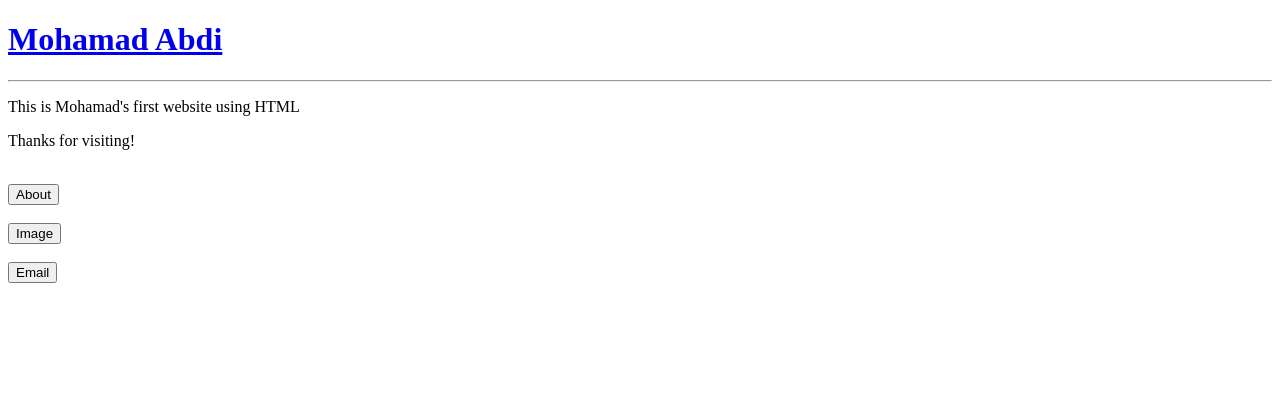
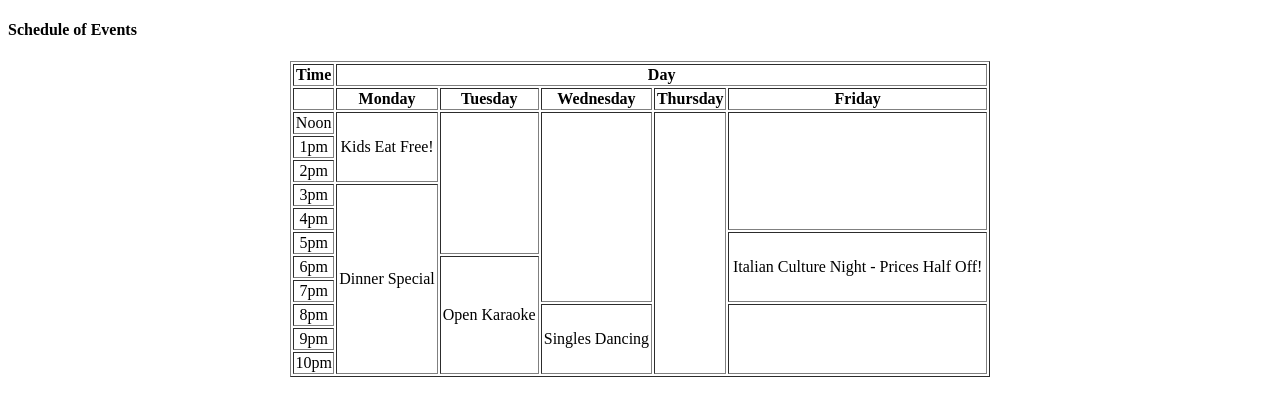
Before and after one commit to abdimoh596/First_Repository, a plain HTML site: page index.html in a window 1280 px wide. Drawn offline with Linux system fonts and the light colour scheme.

Commit message:
different change for fun

```diff
--- a/index.html
+++ b/index.html
@@ -1,32 +1,125 @@
 <!DOCTYPE html>
 
 <html>
+<head>
+    <title>Schedule of Events</title>
+</head>
+<body>
+    <h4>Schedule of Events</h4>
 
-<head>
-    <title>Mohamad's Website</title>
-</head>
+    <table border="1" width="700" height="300" align="center">
+        <tr>
+            <th>Time
+            </th>
 
-<body>
-    <a href="index.html">
-        <h1>Mohamad Abdi</h1>
-    </a>
-    <hr>
-    <p>This is Mohamad's first website using HTML</p>
-    <p>Thanks for visiting!</p>
-    <br>
-    <a href="page2.html", title="About Mohamad Abdi">
-        <button>About</button>
-    </a>
-    <br>
-    <br>
-    <a href="image.html", title="Picture of Mohamad Abdi">
-        <button>Image</button>
-    </a>
-    <br>
-    <br>
-    <a href="mailto:abdimoh596@gmail.com", title="Email Mohamad">
-        <button>Email</button>
-    </a>
+            <th colspan="5">Day
+            </th>
+        </tr>
+
+        <tr>
+            <th>
+            </th>
+
+            <th>Monday
+            </th>
+
+            <th>Tuesday
+            </th>
+
+            <th>Wednesday
+            </th>
+
+            <th>Thursday
+            </th>
+
+            <th>Friday
+            </th>
+        </tr>
+
+        <tr>
+            <th><span style="font-weight: normal;">Noon</span>
+            </th>
+
+            <th rowspan="3"><span style="font-weight: normal;">Kids Eat Free!</span>
+            </th>
+
+            <th rowspan="6">
+            </th>
+
+            <th rowspan="8">
+            </th>
+
+            <th rowspan="13">
+            </th>
+
+            <th rowspan="5">
+            </th>
+        </tr>
+
+        <tr>
+            <th><span style="font-weight: normal;">1pm</span>
+            </th>
+        </tr>
+
+        <tr>
+            <th><span style="font-weight: normal;">2pm</span>
+            </th>
+        </tr>
+
+        <tr>
+            <th><span style="font-weight: normal;">3pm</span>
+            </th>
+
+            <th rowspan="8"><span style="font-weight: normal;">Dinner Special</span>
+            </th>
+        </tr>
+
+        <tr>
+            <th><span style="font-weight: normal;">4pm</span>
+            </th>
+        </tr>
+
+        <tr>
+            <th><span style="font-weight: normal;">5pm</span>
+            </th>
+
+            <th rowspan="3"><span style="font-weight: normal;">Italian Culture Night - Prices Half Off!</span>
+            </th>
+        </tr>
+
+        <tr>
+            <th><span style="font-weight: normal;">6pm</span>
+            </th>
+
+            <th rowspan="7"><span style="font-weight: normal;">Open Karaoke</span>
+            </th>
+        </tr>
+
+        <tr>
+            <th><span style="font-weight: normal;">7pm</span>
+            </th>
+        </tr>
+
+        <tr>
+            <th><span style="font-weight: normal;">8pm</span>
+            </th>
+
+            <th rowspan="3"><span style="font-weight: normal;">Singles Dancing</span>
+            </th>
+
+            <th rowspan="3">
+            </th>
+        </tr>
+
+        <tr>
+            <th><span style="font-weight: normal;">9pm</span>
+            </th>
+        </tr>
+
+        <tr>
+            <th><span style="font-weight: normal;">10pm</span>
+            </th>
+        </tr>
+    </table>
 </body>
-
 </html>
```
